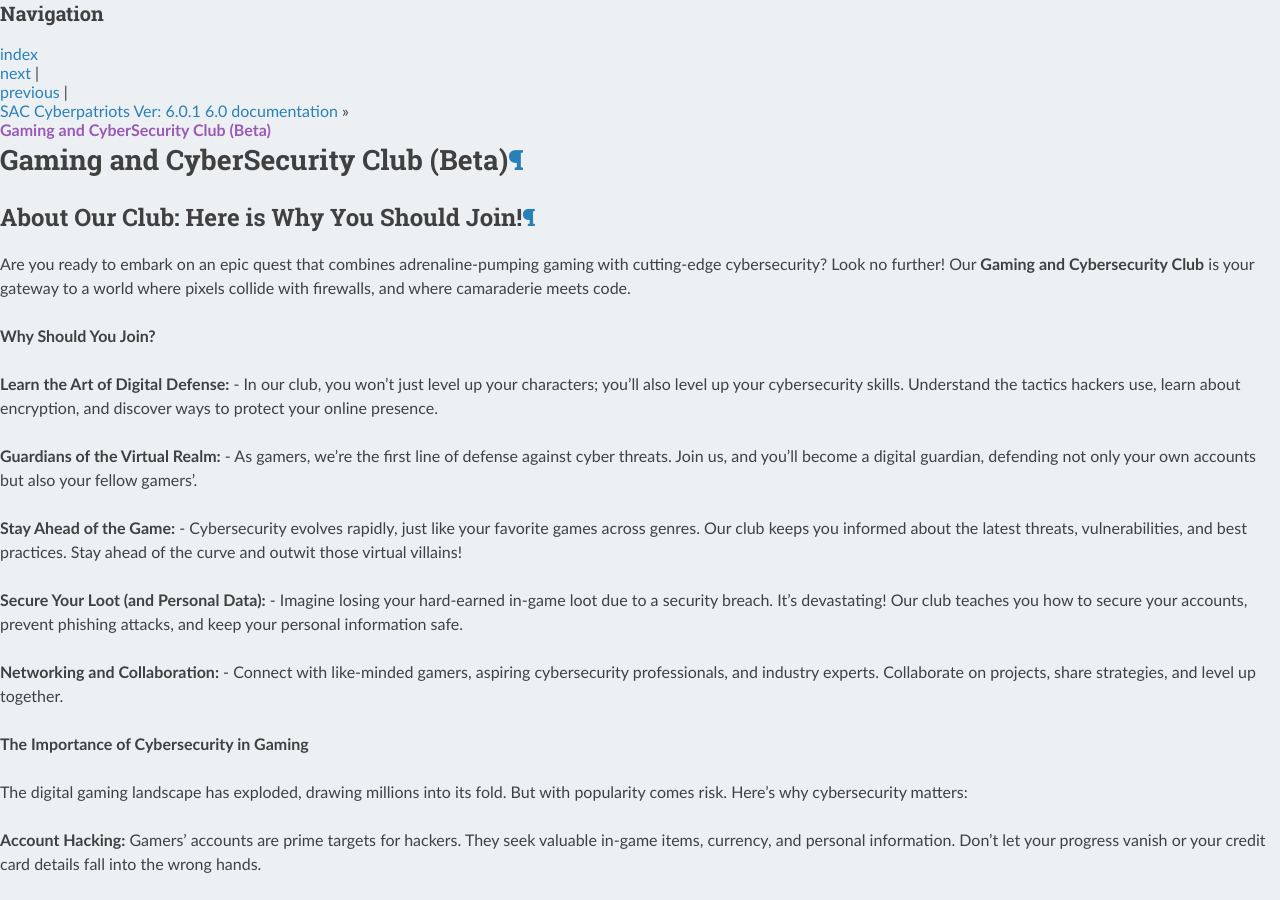
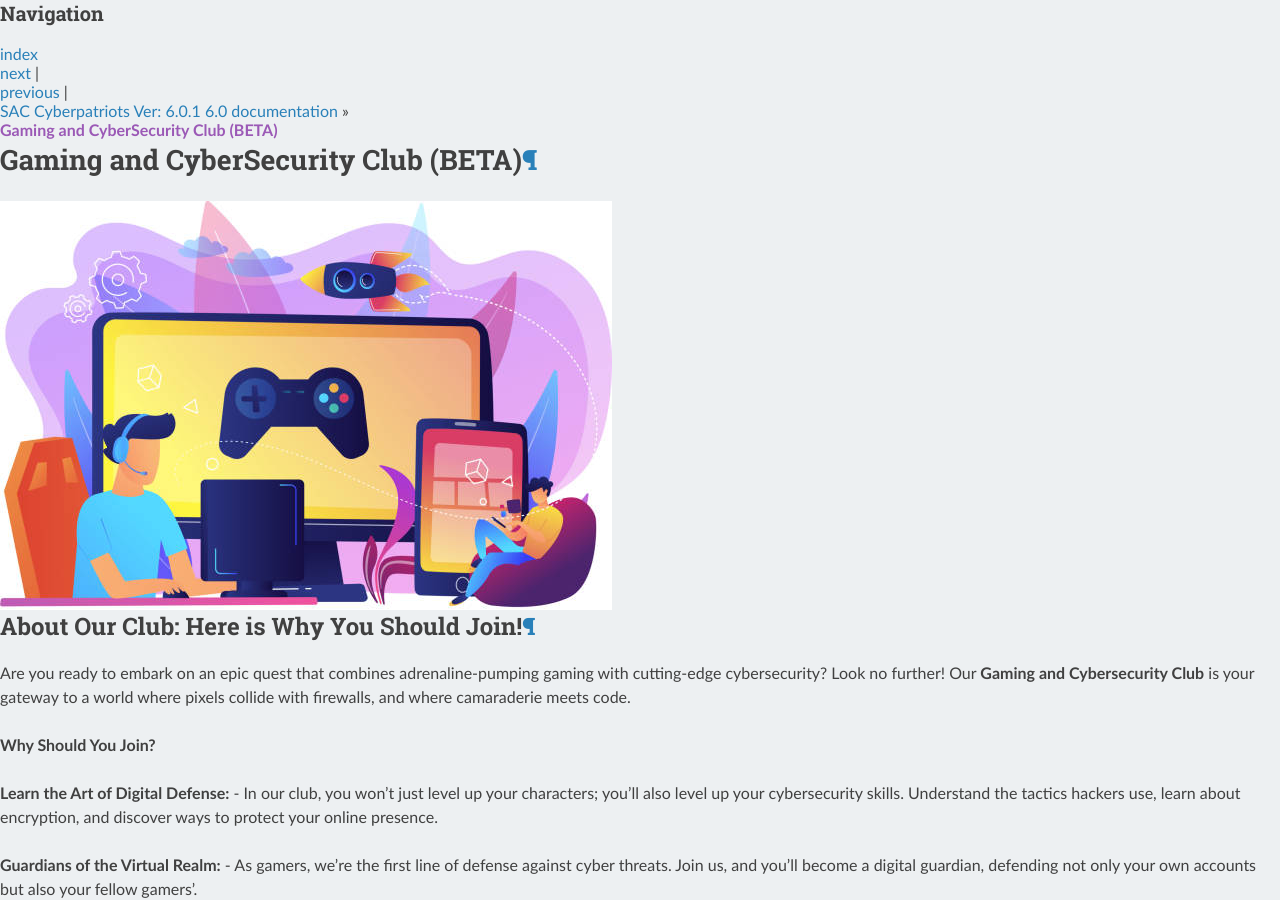
Before and after one commit to natt96z/cybersac, a Sphinx documentation site: the page built from docs/source/cyberclub.rst, in a window 1280 px wide and 900 px high. Built offline with Sphinx 7.4.7 and the Read the Docs theme 2.0.0, drawn with Linux system fonts in a browser that asks for light colours; some of the changed text lies outside the part shown.

Commit message:
Update cyberclub.rst

```diff
--- a/docs/source/cyberclub.rst
+++ b/docs/source/cyberclub.rst
@@ -1,5 +1,9 @@
-**Gaming and CyberSecurity Club (Beta)**
+**Gaming and CyberSecurity Club (BETA)**
 =============================================================
+
+.. image:: https://raw.githubusercontent.com/natt96z/cybersac/main/docs/img/cross-platform-play-concept-vector-illustration.jpg
+   :align: center
+
 
 **About Our Club: Here is Why You Should Join!**
 ~~~~~~~~~~~~~~~~~~~~~~~~~~~~~~~~~~~~~~~~~~~~~~~~~~~~
```
